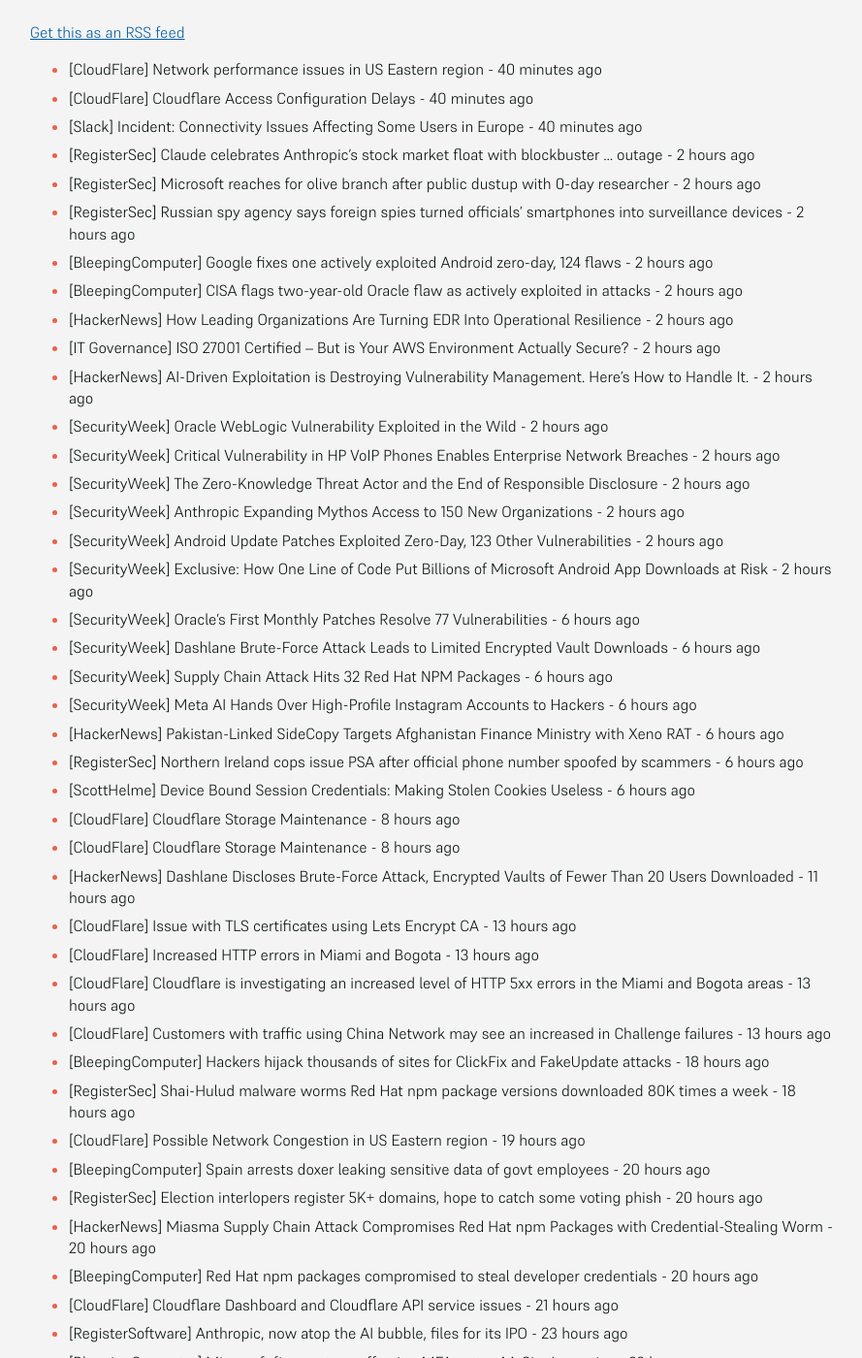
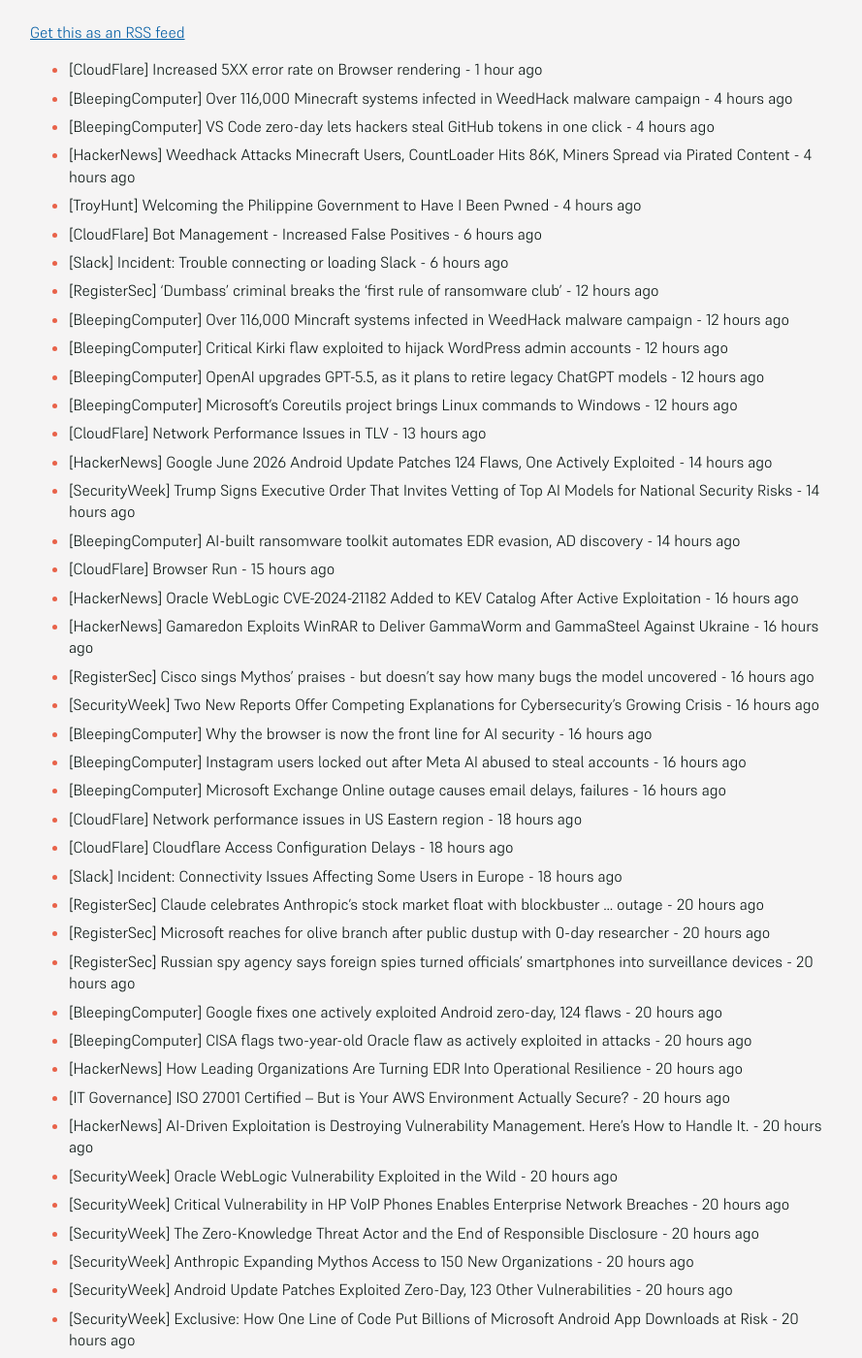
Before and after one commit to SecOpsNews/news, a Jekyll site: the page built from index.md, in a window 1280 px wide and 1400 px high, scrolled down 214 px. Shown: the whole window at 97% size, without its empty margins (193-1082 px from the left). Built offline with Jekyll 4.4.1, drawn with Linux system fonts in a browser that asks for light colours; some of the changed text lies outside the part shown.

Commit message:
New Feed

```diff
--- a/index.md
+++ b/index.md
@@ -9,60 +9,84 @@ description: Latest Updates
 
 <!-- SecOps start -->
 
-- [CloudFlare] Network performance issues in US Eastern region - 40 minutes ago
-- [CloudFlare] Cloudflare Access Configuration Delays - 40 minutes ago
-- [Slack] Incident: Connectivity Issues Affecting Some Users in Europe - 40 minutes ago
-- [RegisterSec] Claude celebrates Anthropic's stock market float with blockbuster ... outage - 2 hours ago
-- [RegisterSec] Microsoft reaches for olive branch after public dustup with 0-day researcher - 2 hours ago
-- [RegisterSec] Russian spy agency says foreign spies turned officials' smartphones into surveillance devices - 2 hours ago
-- [BleepingComputer] Google fixes one actively exploited Android zero-day, 124 flaws - 2 hours ago
-- [BleepingComputer] CISA flags two-year-old Oracle flaw as actively exploited in attacks - 2 hours ago
-- [HackerNews] How Leading Organizations Are Turning EDR Into Operational Resilience - 2 hours ago
-- [IT Governance] ISO 27001 Certified – But is Your AWS Environment Actually Secure? - 2 hours ago
-- [HackerNews] AI-Driven Exploitation is Destroying Vulnerability Management. Here’s How to Handle It. - 2 hours ago
-- [SecurityWeek] Oracle WebLogic Vulnerability Exploited in the Wild - 2 hours ago
-- [SecurityWeek] Critical Vulnerability in HP VoIP Phones Enables Enterprise Network Breaches - 2 hours ago
-- [SecurityWeek] The Zero-Knowledge Threat Actor and the End of Responsible Disclosure - 2 hours ago
-- [SecurityWeek] Anthropic Expanding Mythos Access to 150 New Organizations - 2 hours ago
-- [SecurityWeek] Android Update Patches Exploited Zero-Day, 123 Other Vulnerabilities - 2 hours ago
-- [SecurityWeek] Exclusive: How One Line of Code Put Billions of Microsoft Android App Downloads at Risk - 2 hours ago
-- [SecurityWeek] Oracle’s First Monthly Patches Resolve 77 Vulnerabilities - 6 hours ago
-- [SecurityWeek] Dashlane Brute-Force Attack Leads to Limited Encrypted Vault Downloads - 6 hours ago
-- [SecurityWeek] Supply Chain Attack Hits 32 Red Hat NPM Packages - 6 hours ago
-- [SecurityWeek] Meta AI Hands Over High-Profile Instagram Accounts to Hackers - 6 hours ago
-- [HackerNews] Pakistan-Linked SideCopy Targets Afghanistan Finance Ministry with Xeno RAT - 6 hours ago
-- [RegisterSec] Northern Ireland cops issue PSA after official phone number spoofed by scammers - 6 hours ago
-- [ScottHelme] Device Bound Session Credentials: Making Stolen Cookies Useless - 6 hours ago
-- [CloudFlare] Cloudflare Storage Maintenance - 8 hours ago
-- [CloudFlare] Cloudflare Storage Maintenance - 8 hours ago
-- [HackerNews] Dashlane Discloses Brute-Force Attack, Encrypted Vaults of Fewer Than 20 Users Downloaded - 11 hours ago
-- [CloudFlare] Issue with TLS certificates using Lets Encrypt CA - 13 hours ago
-- [CloudFlare] Increased HTTP errors in Miami and Bogota - 13 hours ago
-- [CloudFlare] Cloudflare is investigating an increased level of HTTP 5xx errors in the Miami and Bogota areas - 13 hours ago
-- [CloudFlare] Customers with traffic using China Network may see an increased in Challenge failures - 13 hours ago
-- [BleepingComputer] Hackers hijack thousands of sites for ClickFix and FakeUpdate attacks - 18 hours ago
-- [RegisterSec] Shai-Hulud malware worms Red Hat npm package versions downloaded 80K times a week - 18 hours ago
-- [CloudFlare] Possible Network Congestion in US Eastern region - 19 hours ago
-- [BleepingComputer] Spain arrests doxer leaking sensitive data of govt employees - 20 hours ago
-- [RegisterSec] Election interlopers register 5K+ domains, hope to catch some voting phish - 20 hours ago
-- [HackerNews] Miasma Supply Chain Attack Compromises Red Hat npm Packages with Credential-Stealing Worm - 20 hours ago
-- [BleepingComputer] Red Hat npm packages compromised to steal developer credentials - 20 hours ago
-- [CloudFlare] Cloudflare Dashboard and Cloudflare API service issues - 21 hours ago
-- [RegisterSoftware] Anthropic, now atop the AI bubble, files for its IPO - 23 hours ago
-- [BleepingComputer] Microsoft fixes outage affecting MFA setup, MySignIn service - 23 hours ago
-- [BleepingComputer] Critical Windows Netlogon RCE flaw now exploited in attacks - 23 hours ago
-- [SecurityWeek] Dragos Acquires xIoT Security Firm Phosphorus - 23 hours ago
-- [BrianKrebs] Hackers Used Meta’s AI Support Bot to Seize Instagram Accounts - 23 hours ago
-- [BleepingComputer] Race Against Time: Why Faster Vulnerability Alerts Matter - 23 hours ago
-- [SecurityWeek] Critical Windows Netlogon Vulnerability in Attackers’ Crosshairs - 23 hours ago
-- [BleepingComputer] Microsoft investigates Office Apps, Teams file access issues - 23 hours ago
-- [SecurityWeek] Dutch Police Dismantle Massive 17-Million-Device Botnet - 23 hours ago
-- [HackerNews] China-Aligned Groups Ramp Up Attacks: Dragon Weave Hits Czech Republic & Taiwan - 23 hours ago
-- [BleepingComputer] WordPress malware campaign hides payloads in Steam profiles - 23 hours ago
-- [SecurityWeek] WP Maps Pro Vulnerability Exploited to Take Over WordPress Sites - 23 hours ago
-- [HackerNews] ⚡ Weekly Recap: New Linux Flaw, PAN-OS Exploit, AI-Powered Attacks, OAuth Phishing and More - 23 hours ago
-- [BleepingComputer] Dashlane password manager users locked out by brute force attacks - 23 hours ago
-- [RegisterSec] GTA cheat service Atlas Menu hacked as attacker alleges screenshot spying - 23 hours ago
+- [CloudFlare] Increased 5XX error rate on Browser rendering - 1 hour ago
+- [BleepingComputer] Over 116,000 Minecraft systems infected in WeedHack malware campaign - 4 hours ago
+- [BleepingComputer] VS Code zero-day lets hackers steal GitHub tokens in one click - 4 hours ago
+- [HackerNews] Weedhack Attacks Minecraft Users, CountLoader Hits 86K, Miners Spread via Pirated Content - 4 hours ago
+- [TroyHunt] Welcoming the Philippine Government to Have I Been Pwned - 4 hours ago
+- [CloudFlare] Bot Management - Increased False Positives - 6 hours ago
+- [Slack] Incident: Trouble connecting or loading Slack - 6 hours ago
+- [RegisterSec] 'Dumbass' criminal breaks the 'first rule of ransomware club' - 12 hours ago
+- [BleepingComputer] Over 116,000 Mincraft systems infected in WeedHack malware campaign - 12 hours ago
+- [BleepingComputer] Critical Kirki flaw exploited to hijack WordPress admin accounts - 12 hours ago
+- [BleepingComputer] OpenAI upgrades GPT-5.5, as it plans to retire legacy ChatGPT models - 12 hours ago
+- [BleepingComputer] Microsoft's Coreutils project brings Linux commands to Windows - 12 hours ago
+- [CloudFlare] Network Performance Issues in TLV - 13 hours ago
+- [HackerNews] Google June 2026 Android Update Patches 124 Flaws, One Actively Exploited - 14 hours ago
+- [SecurityWeek] Trump Signs Executive Order That Invites Vetting of Top AI Models for National Security Risks - 14 hours ago
+- [BleepingComputer] AI-built ransomware toolkit automates EDR evasion, AD discovery - 14 hours ago
+- [CloudFlare] Browser Run - 15 hours ago
+- [HackerNews] Oracle WebLogic CVE-2024-21182 Added to KEV Catalog After Active Exploitation - 16 hours ago
+- [HackerNews] Gamaredon Exploits WinRAR to Deliver GammaWorm and GammaSteel Against Ukraine - 16 hours ago
+- [RegisterSec] Cisco sings Mythos' praises - but doesn't say how many bugs the model uncovered - 16 hours ago
+- [SecurityWeek] Two New Reports Offer Competing Explanations for Cybersecurity’s Growing Crisis - 16 hours ago
+- [BleepingComputer] Why the browser is now the front line for AI security - 16 hours ago
+- [BleepingComputer] Instagram users locked out after Meta AI abused to steal accounts - 16 hours ago
+- [BleepingComputer] Microsoft Exchange Online outage causes email delays, failures - 16 hours ago
+- [CloudFlare] Network performance issues in US Eastern region - 18 hours ago
+- [CloudFlare] Cloudflare Access Configuration Delays - 18 hours ago
+- [Slack] Incident: Connectivity Issues Affecting Some Users in Europe - 18 hours ago
+- [RegisterSec] Claude celebrates Anthropic's stock market float with blockbuster ... outage - 20 hours ago
+- [RegisterSec] Microsoft reaches for olive branch after public dustup with 0-day researcher - 20 hours ago
+- [RegisterSec] Russian spy agency says foreign spies turned officials' smartphones into surveillance devices - 20 hours ago
+- [BleepingComputer] Google fixes one actively exploited Android zero-day, 124 flaws - 20 hours ago
+- [BleepingComputer] CISA flags two-year-old Oracle flaw as actively exploited in attacks - 20 hours ago
+- [HackerNews] How Leading Organizations Are Turning EDR Into Operational Resilience - 20 hours ago
+- [IT Governance] ISO 27001 Certified – But is Your AWS Environment Actually Secure? - 20 hours ago
+- [HackerNews] AI-Driven Exploitation is Destroying Vulnerability Management. Here’s How to Handle It. - 20 hours ago
+- [SecurityWeek] Oracle WebLogic Vulnerability Exploited in the Wild - 20 hours ago
+- [SecurityWeek] Critical Vulnerability in HP VoIP Phones Enables Enterprise Network Breaches - 20 hours ago
+- [SecurityWeek] The Zero-Knowledge Threat Actor and the End of Responsible Disclosure - 20 hours ago
+- [SecurityWeek] Anthropic Expanding Mythos Access to 150 New Organizations - 20 hours ago
+- [SecurityWeek] Android Update Patches Exploited Zero-Day, 123 Other Vulnerabilities - 20 hours ago
+- [SecurityWeek] Exclusive: How One Line of Code Put Billions of Microsoft Android App Downloads at Risk - 20 hours ago
+- [SecurityWeek] Oracle’s First Monthly Patches Resolve 77 Vulnerabilities - 1 day ago
+- [SecurityWeek] Dashlane Brute-Force Attack Leads to Limited Encrypted Vault Downloads - 1 day ago
+- [SecurityWeek] Supply Chain Attack Hits 32 Red Hat NPM Packages - 1 day ago
+- [SecurityWeek] Meta AI Hands Over High-Profile Instagram Accounts to Hackers - 1 day ago
+- [HackerNews] Pakistan-Linked SideCopy Targets Afghanistan Finance Ministry with Xeno RAT - 1 day ago
+- [RegisterSec] Northern Ireland cops issue PSA after official phone number spoofed by scammers - 1 day ago
+- [ScottHelme] Device Bound Session Credentials: Making Stolen Cookies Useless - 1 day ago
+- [CloudFlare] Cloudflare Storage Maintenance - 1 day ago
+- [CloudFlare] Cloudflare Storage Maintenance - 1 day ago
+- [HackerNews] Dashlane Discloses Brute-Force Attack, Encrypted Vaults of Fewer Than 20 Users Downloaded - 1 day ago
+- [CloudFlare] Issue with TLS certificates using Lets Encrypt CA - 1 day ago
+- [CloudFlare] Increased HTTP errors in Miami and Bogota - 1 day ago
+- [CloudFlare] Cloudflare is investigating an increased level of HTTP 5xx errors in the Miami and Bogota areas - 1 day ago
+- [CloudFlare] Customers with traffic using China Network may see an increased in Challenge failures - 1 day ago
+- [BleepingComputer] Hackers hijack thousands of sites for ClickFix and FakeUpdate attacks - 1 day ago
+- [RegisterSec] Shai-Hulud malware worms Red Hat npm package versions downloaded 80K times a week - 1 day ago
+- [CloudFlare] Possible Network Congestion in US Eastern region - 1 day ago
+- [BleepingComputer] Spain arrests doxer leaking sensitive data of govt employees - 1 day ago
+- [RegisterSec] Election interlopers register 5K+ domains, hope to catch some voting phish - 1 day ago
+- [HackerNews] Miasma Supply Chain Attack Compromises Red Hat npm Packages with Credential-Stealing Worm - 1 day ago
+- [BleepingComputer] Red Hat npm packages compromised to steal developer credentials - 1 day ago
+- [CloudFlare] Cloudflare Dashboard and Cloudflare API service issues - 1 day ago
+- [RegisterSoftware] Anthropic, now atop the AI bubble, files for its IPO - 1 day ago
+- [BleepingComputer] Microsoft fixes outage affecting MFA setup, MySignIn service - 1 day ago
+- [BleepingComputer] Critical Windows Netlogon RCE flaw now exploited in attacks - 1 day ago
+- [SecurityWeek] Dragos Acquires xIoT Security Firm Phosphorus - 1 day ago
+- [BrianKrebs] Hackers Used Meta’s AI Support Bot to Seize Instagram Accounts - 1 day ago
+- [BleepingComputer] Race Against Time: Why Faster Vulnerability Alerts Matter - 1 day ago
+- [SecurityWeek] Critical Windows Netlogon Vulnerability in Attackers’ Crosshairs - 1 day ago
+- [BleepingComputer] Microsoft investigates Office Apps, Teams file access issues - 1 day ago
+- [SecurityWeek] Dutch Police Dismantle Massive 17-Million-Device Botnet - 1 day ago
+- [HackerNews] China-Aligned Groups Ramp Up Attacks: Dragon Weave Hits Czech Republic & Taiwan - 1 day ago
+- [BleepingComputer] WordPress malware campaign hides payloads in Steam profiles - 1 day ago
+- [SecurityWeek] WP Maps Pro Vulnerability Exploited to Take Over WordPress Sites - 1 day ago
+- [HackerNews] ⚡ Weekly Recap: New Linux Flaw, PAN-OS Exploit, AI-Powered Attacks, OAuth Phishing and More - 1 day ago
+- [BleepingComputer] Dashlane password manager users locked out by brute force attacks - 1 day ago
+- [RegisterSec] GTA cheat service Atlas Menu hacked as attacker alleges screenshot spying - 1 day ago
 - [GitHub] Delays with Code Scanning and Billing - 1 day ago
 - [BleepingComputer] Microsoft fixes KB5089549 Windows security update install issues - 1 day ago
 - [BleepingComputer] Microsoft confirms outage affecting MFA, My Sign-Ins platform - 1 day ago
@@ -78,12 +102,6 @@ description: Latest Updates
 - [HackerNews] OpenAI Codex Authentication Tokens Stolen in codexui-android npm Supply Chain Attack - 1 day ago
 - [HackerNews] The Security Growth Platform: Why MSPs Are Moving Beyond vCISO Tools - 1 day ago
 - [SecurityWeek] As the Pentagon Pushes for Battlefield AI, Some Military Leaders Urge Caution - 1 day ago
-- [FullDisclosure] bmcweb (OpenBMC web server): four vulnerabilities — two unfixed, GHSA without a CVE - 1 day ago
-- [FullDisclosure] CyberDanube Security Research 20260528-0 | Multiple Vulnerabilities in Multiple Vulnerabilities in Mennekes Amtron Series - 1 day ago
-- [TroyHunt] Weekly Update 506 - 1 day ago
-- [Slack] Incident: Partial Degradation Impacting Usergroups - 1 day ago
-- [BleepingComputer] WP Maps Pro bug exploited to create admin accounts on WordPress sites - 2 days ago
-- [HackerNews] Dutch Authorities Dismantle Botnet Linked to 17 Million Infected Devices - 2 days ago
 - [CloudFlare] DMM (Dammam) on 2025-04-28 - 1 year ago
 - [CloudFlare] Increased HTTP 500 Errors in TPE & DEL colos - 1 year ago
 - [1Password] 2025-04-28 Events API and Reporting Maintenance - 1 year ago
```
